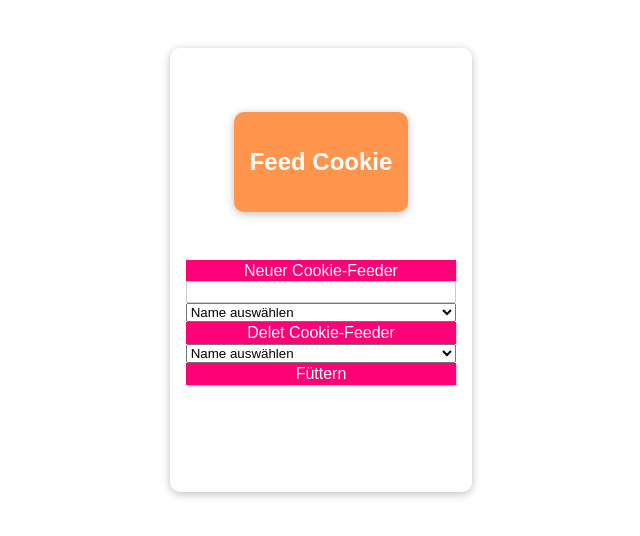
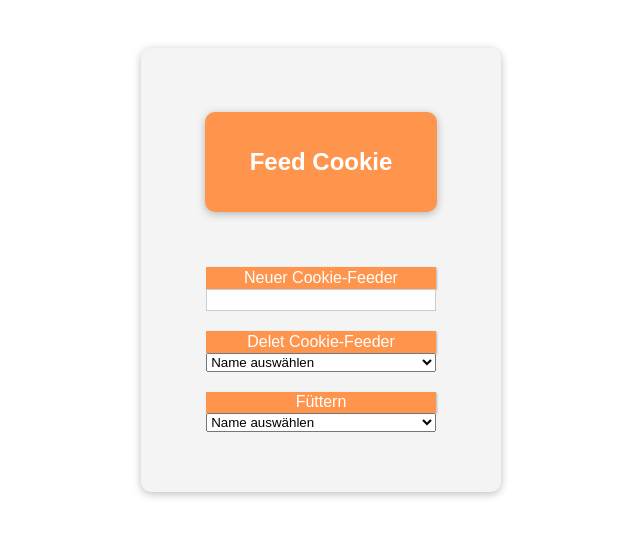
Before and after one commit to mojoman1808/feed-cookie, a Vue app: page / in a window 1280 px wide. Shown: the top 536 px of the page, without its empty margins (319-959 px from the left). Built offline with nearby package versions, Linux system fonts and the light colour scheme.

Commit message:
erste css anpassung

```diff
--- a/src/App.vue
+++ b/src/App.vue
@@ -8,6 +8,7 @@
           <button @click="addUser">Neuer Cookie-Feeder</button>
           <input type="text" v-model="enterUserValue">
           <!-- delet section -->
+          <button @click="deletUser">Delet Cookie-Feeder</button>
           <select v-model="deselectedUser">
             <option disabled value="null">Name auswählen</option>
             <option
@@ -16,10 +17,10 @@
               v-for="user in users">{{ user.name }}
             </option>
           </select>
-          <button @click="deletUser">Delet Cookie-Feeder</button>
+
 
           <!-- <button @click="deselectedUser"></button> -->
-
+          <button @click="addFeeding">Füttern</button>
           <select v-model="selectedUser">
             <option disabled value="null">Name auswählen</option>
           <option
@@ -28,7 +29,6 @@
             v-for="user in users">{{ user.name }}
           </option>
           </select>
-          <button @click="addFeeding">Füttern</button>
 
         </div>
         <ul>
@@ -184,17 +184,18 @@ export default {
 html {
   display: flex;
   justify-content: center;
+  background-color: #ffffff;
 }
 
 body {
   font-family: 'Jost', sans-serif;
   margin: 0;
   width: 50%;
+  height: 100%;
 
   display: flex;
   justify-content: center;
 }
-
 
 header {
   box-shadow: 0 2px 8px rgba(0, 0, 0, 0.26);
@@ -209,8 +210,11 @@ header {
 #input-area {
   display: flex;
   flex-direction: column;
+  justify-content: center;
   height: 200px;
-  margin: 10px 0;
+  max-width: 70%;
+  min-width: 70%;
+  margin: 0 auto;
 }
 
 #feed-cookie {
@@ -219,17 +223,19 @@ header {
   border-radius: 10px;
   padding: 1rem;
   text-align: center;
+  background-color: #f4f4f4;
+  min-width: 360px;
 }
 
-#feed-cookie {
+/* #feed-cookie {
   box-shadow: 0 2px 8px rgba(0, 0, 0, 0.26);
   margin: 3rem;
   border-radius: 10px;
   padding: 1rem;
   text-align: center;
-}
+} */
 
-#feed-cookie h2 {
+h2 {
   font-size: 2rem;
   border-bottom: 4px solid #ccc;
   color: #ff944d;
@@ -275,8 +281,8 @@ header {
 #feed-cookie button {
   font: inherit;
   cursor: pointer;
-  border: 1px solid #ff0077;
-  background-color: #ff0077;
+  border: 1px solid #ff944d;
+  background-color: #ff944d;
   color: white;
   padding: 0.05rem 1rem;
   box-shadow: 1px 1px 2px rgba(0, 0, 0, 0.26);
@@ -284,14 +290,21 @@ header {
 
 #feed-cookie button:hover,
 #feed-cookie button:active {
-  background-color: #ec3169;
-  border-color: #ec3169;
+  background-color: #f0bd9b;
+  border-color: #ff944d;
   box-shadow: 1px 1px 4px rgba(0, 0, 0, 0.26);
-} h2 {
-  font-size: 2rem;
+}
+
+#feed-cookie h2 {
+  font-size: 1.5rem;
   border-bottom: 4px solid #ccc;
   color: #ff944d;
   margin: 0 0 1rem 0;
+}
+
+#feed-cookie p {
+  margin-top: 0;
+  margin-bottom: 0;
 }
 
 #feed-cookie ul {
@@ -306,26 +319,28 @@ header {
   font-weight: bold;
   background-color: #ff944d;
   padding: 0.5rem;
-  color: #1f1f1f;
+  color: #ffffff;
   border-radius: 25px;
 }
 
 #feed-cookie input {
   font: inherit;
   border: 1px solid #ccc;
+  margin-bottom: 20px;
 }
 
 #feed-cookie input:focus {
   outline: none;
   border-color: #ff944d;
   background-color: #ebd9a8;
+
 }
 
 #feed-cookie button {
   font: inherit;
   cursor: pointer;
-  border: 1px solid #ff0077;
-  background-color: #ff0077;
+  border: 1px solid #ff944d;
+  background-color: #ff944d;
   color: white;
   padding: 0.05rem 1rem;
   box-shadow: 1px 1px 2px rgba(0, 0, 0, 0.26);
@@ -333,8 +348,12 @@ header {
 
 #feed-cookie button:hover,
 #feed-cookie button:active {
-  background-color: #ec3169;
-  border-color: #ec3169;
+  background-color: #f0bd9b;
+  border-color: #ff944d;
   box-shadow: 1px 1px 4px rgba(0, 0, 0, 0.26);
 }
+
+#feed-cookie select {
+  margin-bottom: 20px;
+}
 </style>
```
